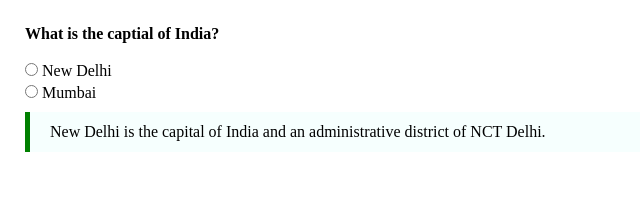
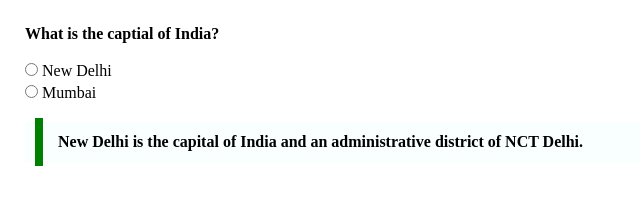
Before and after one commit to acciojob/trivia-kunaldix, a website: page main.html in a window 1280 px wide. Shown: the whole page, without its empty margins (0-640 px from the left). Drawn offline with Linux system fonts and the light colour scheme.

Commit message:
created a submission

```diff
--- a/main.html
+++ b/main.html
@@ -21,7 +21,6 @@
 			</div>
 		</div>
 		<div id="quote">
-			<div id="green"></div>
 			<blockquote>New Delhi is the capital of India and an administrative district of NCT Delhi.</blockquote>
 		</div>
 	</div>
--- a/styles.css
+++ b/styles.css
@@ -16,19 +16,16 @@
 }
 
 #quote{
-	margin-top:10px;
+	margin-top:20px;
 	height:40px;
-	width:100%;
-	background-color:#f6fffe;
+	background-color:#f8fffe;
 	display:flex;
 	align-items:center;
 }
-#quote>div{
-	background-color:green;
-	height:40px;
-	width:5px;
+#quote>blockquote{
+	padding:15px;
+	max-width:600px;
+	margin:10px;
+	border-left:8px solid green;
+	font-weight:Bold;
 }
-#quote>blockquote{
-	padding:10px;
-	margin:10px;
-}
```
